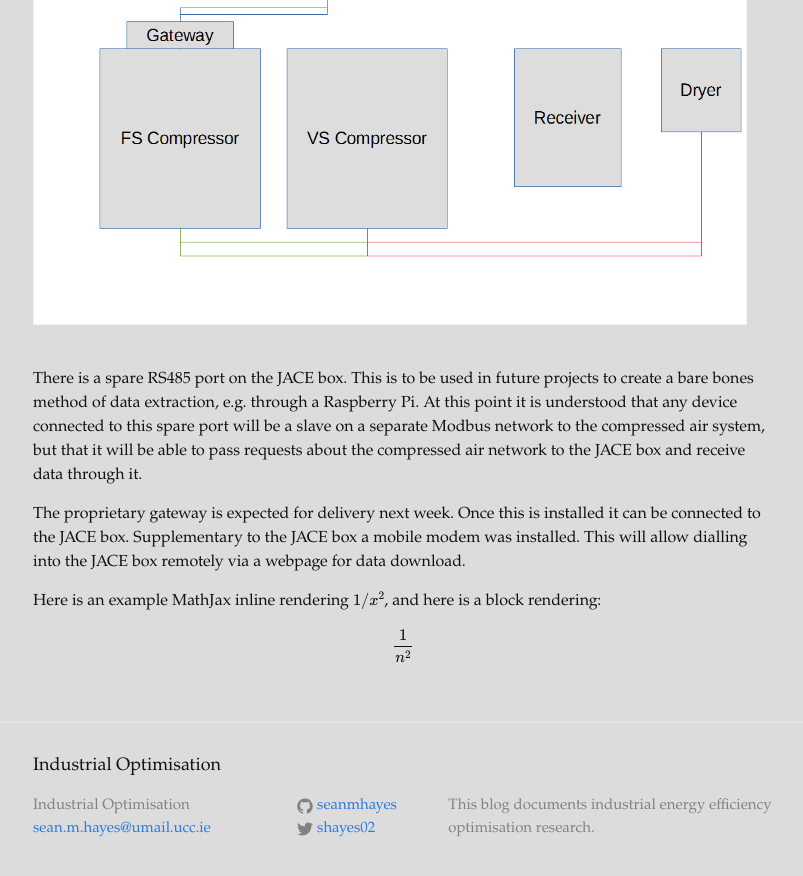
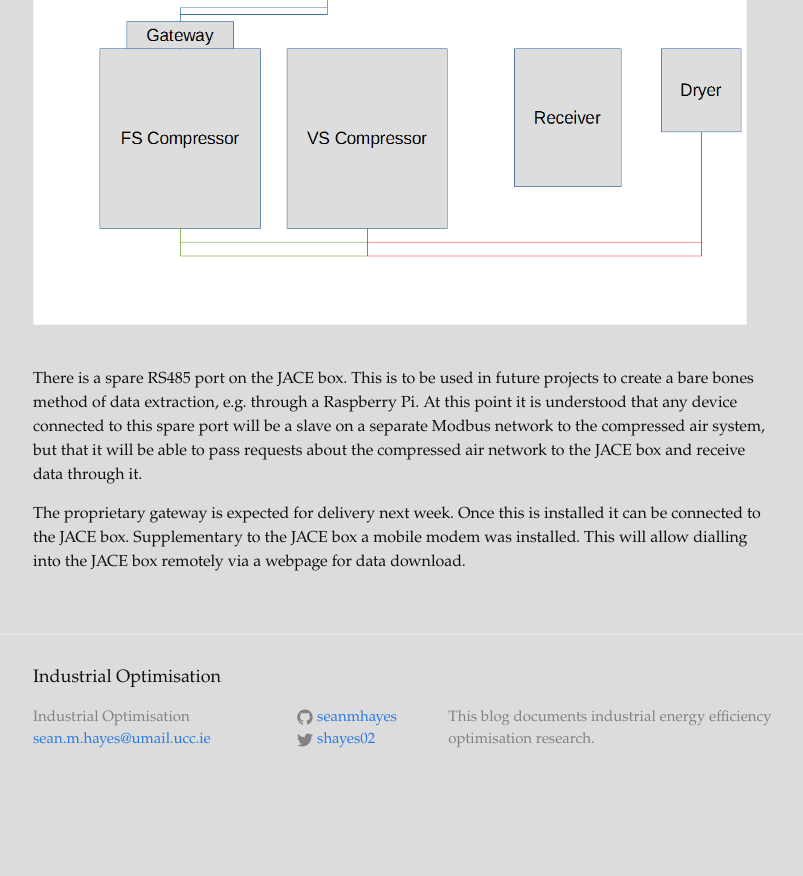
Before and after one commit to seanmhayes/seanmhayes.github.io, a Jekyll site: the page built from _posts/2015-07-27-CompressorDataExtractionStage1.markdown, in a window 1280 px wide and 900 px high, scrolled down 986 px. Shown: the top 876 px of the window, without its empty margins (237-1040 px from the left). Built offline with Jekyll 4.4.1, drawn with Linux system fonts in a browser that asks for light colours; formulas are drawn with MathJax 3; after the commit the page ends 1798 px from its top, so only the background shows below that.

Commit message:
Removing test eqn

```diff
--- a/_includes/head.html
+++ b/_includes/head.html
@@ -10,6 +10,7 @@
     <link rel="canonical" href="{{ page.url | replace:'index.html','' | prepend: site.baseurl | prepend: site.url }}">
     <link rel="icon" href="http://www.iconarchive.com/download/i88373/icons8/ios7/Industry-Factory.ico">
 
+<!-- Let pages use MathJax to show equations -->
 	<script type="text/javascript"
             src="http://cdn.mathjax.org/mathjax/latest/MathJax.js?config=TeX-AMS-MML_HTMLorMML">
     </script>
--- a/_posts/2015-07-27-CompressorDataExtractionStage1.markdown
+++ b/_posts/2015-07-27-CompressorDataExtractionStage1.markdown
@@ -25,9 +25,6 @@
 
 The proprietary gateway is expected for delivery next week. Once this is installed it can be connected to the JACE box. Supplementary to the JACE box a mobile modem was installed. This will allow dialling into the JACE box remotely via a webpage for data download.
 
-Here is an example MathJax inline rendering \\( 1/x^{2} \\), and here is a block rendering:
-\\[ \frac{1}{n^{2}} \\]
-
 [jekyll]:      http://jekyllrb.com
 [jekyll-gh]:   https://github.com/jekyll/jekyll
 [jekyll-help]: https://github.com/jekyll/jekyll-help
```
